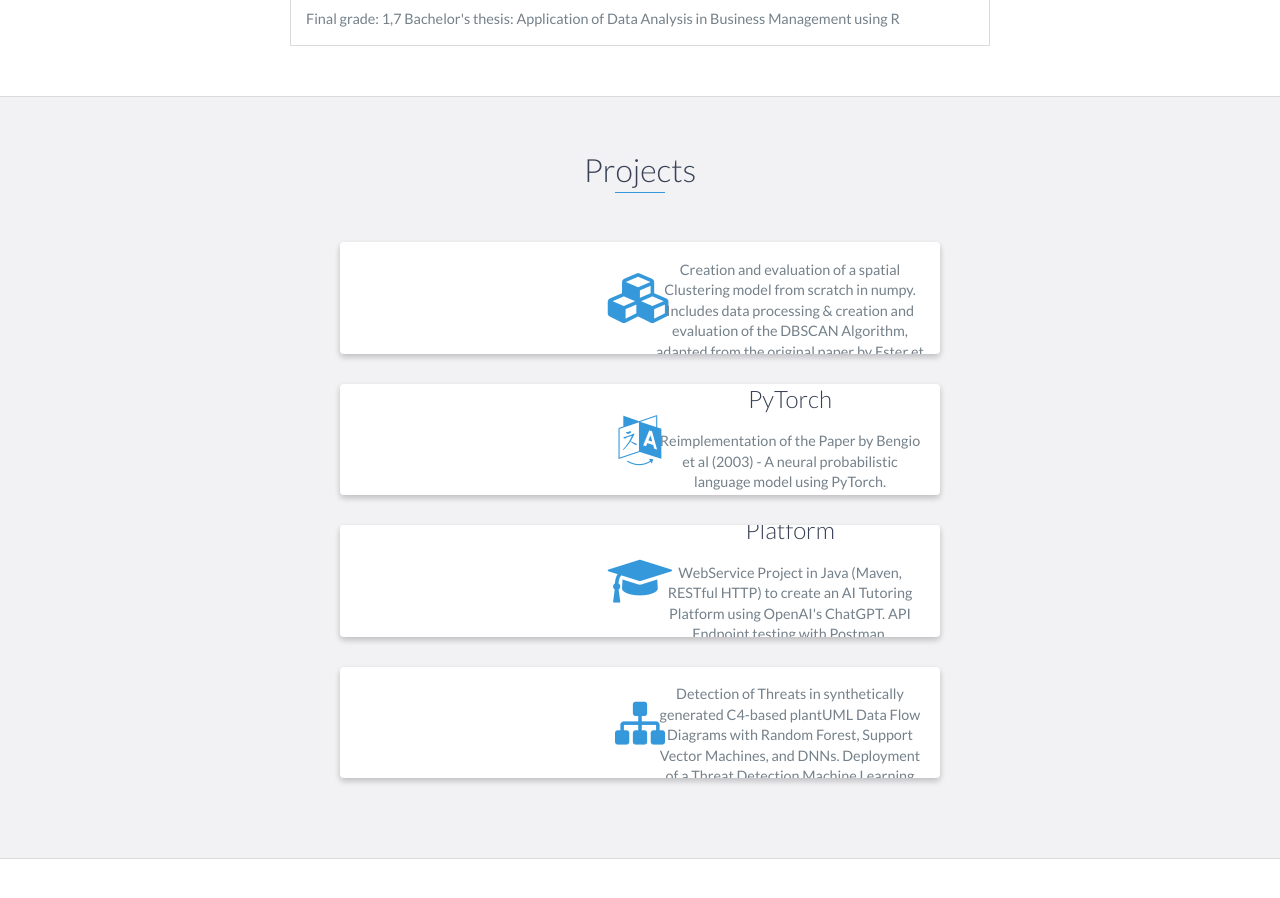
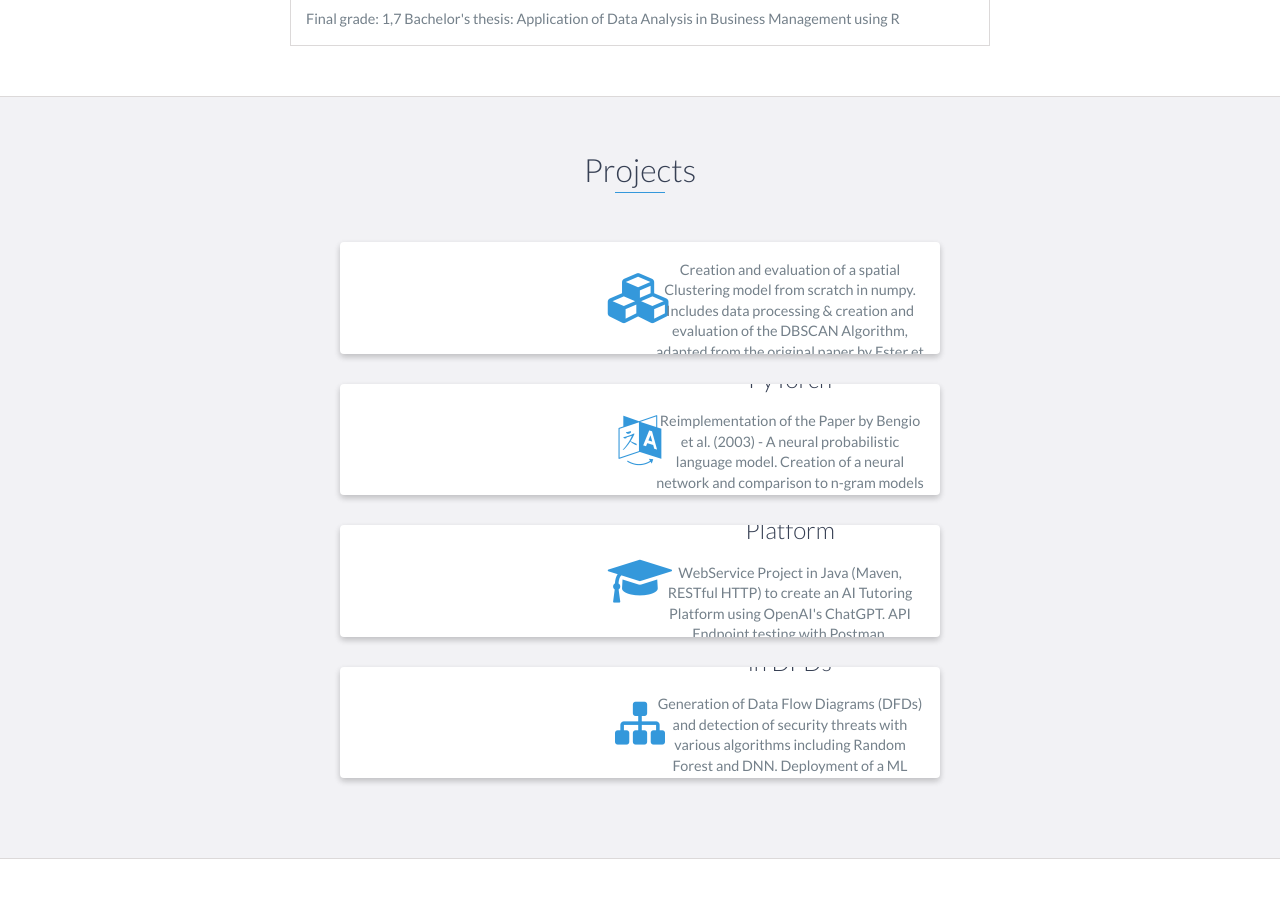
Before and after one commit to Dennis9699/MyProfile, a Jekyll site: the page index.html, which Jekyll copies as it is, in a window 1280 px wide and 900 px high, scrolled down 2078 px. Built offline with Jekyll 4.4.1, drawn with Linux system fonts in a browser that asks for light colours; some of the changed text lies outside the part shown.

Commit message:
Update index.html

```diff
--- a/index.html
+++ b/index.html
@@ -144,7 +144,7 @@
                     <div class="project-info">
                         <h3>DBSCAN Clustering in Numpy</h3>
                         <p>
-                            Creation and evaluation of a spatial Clustering model from scratch in numpy. Includes data processing & creation and evaluation of the DBSCAN Algorithm, adapted from the original paper by Ester et al., 1996.
+                            Creation and evaluation of a spatial Clustering model from scratch in numpy. Includes data processing & creation and evaluation of the DBSCAN Algorithm, adapted from the original paper by Ester et al. (1996).
                         </p>
                         <a href="https://github.com/Dennis9699/MyProfile/blob/main/Clustering_project/DBSCAN_Dennis_Linnert.ipynb" target="_blank">View Notebook</a>
                     </div>
@@ -158,7 +158,7 @@
                     <div class="project-info">
                         <h3>NLP Reimplementation in PyTorch</h3>
                         <p>
-                            Reimplementation of the Paper by Bengio et al (2003) - A neural probabilistic language model using PyTorch.
+                            Reimplementation of the Paper by Bengio et al. (2003) - A neural probabilistic language model. Creation of a neural network and comparison to n-gram models using PyTorch.
                         </p>
                         <a href="https://github.com/Dennis9699/MyProfile/blob/main/NLP_project/Bengio%20et%20al.%20(2003)%20Reimplementation.ipynb" target="_blank">View Notebook</a>
                     </div>
@@ -184,9 +184,9 @@
                         <i class="fa fa-sitemap" aria-hidden="true"></i>
                     </div>
                     <div class="project-info">
-                        <h3>ML Threat Detection in Data Flow Diagrams</h3>
+                        <h3>Security Threat Detection in DFDs</h3>
                         <p>
-                            Detection of Threats in synthetically generated C4-based plantUML Data Flow Diagrams with Random Forest, Support Vector Machines, and DNNs. Deployment of a Threat Detection Machine Learning App using Streamlit.
+                            Generation of Data Flow Diagrams (DFDs) and detection of security threats with various algorithms including Random Forest and DNN. Deployment of a ML Application using Streamlit.
                         </p>
                         <a href="https://github.com/Dennis9699/MyProfile/tree/main/threat_modeling_algorithm_app" target="_blank">View Project</a>
                     </div>
@@ -202,17 +202,19 @@
     <!-- End #projects -->
 
     <div id="skills">
-        <h2 class="heading">Skills</h2>
+        <h2 class="heading">Skills & Tools</h2>
         <ul>
             <li>Python</li>
             <li>Java</li>
             <li>R</li>
             <li>SQL</li>
+            <li>Git</li>
+            <li>Docker</li>
+            <li>Postman</li>
             <li>PowerBI</li>
             <li>Excel</li>
             <li>PowerQuery</li>
-            <li>Docker</li>
-            <li>Postman</li>
+            <li>Workday</li>
         </ul>
     </div>
     <!-- End #skills -->
```
